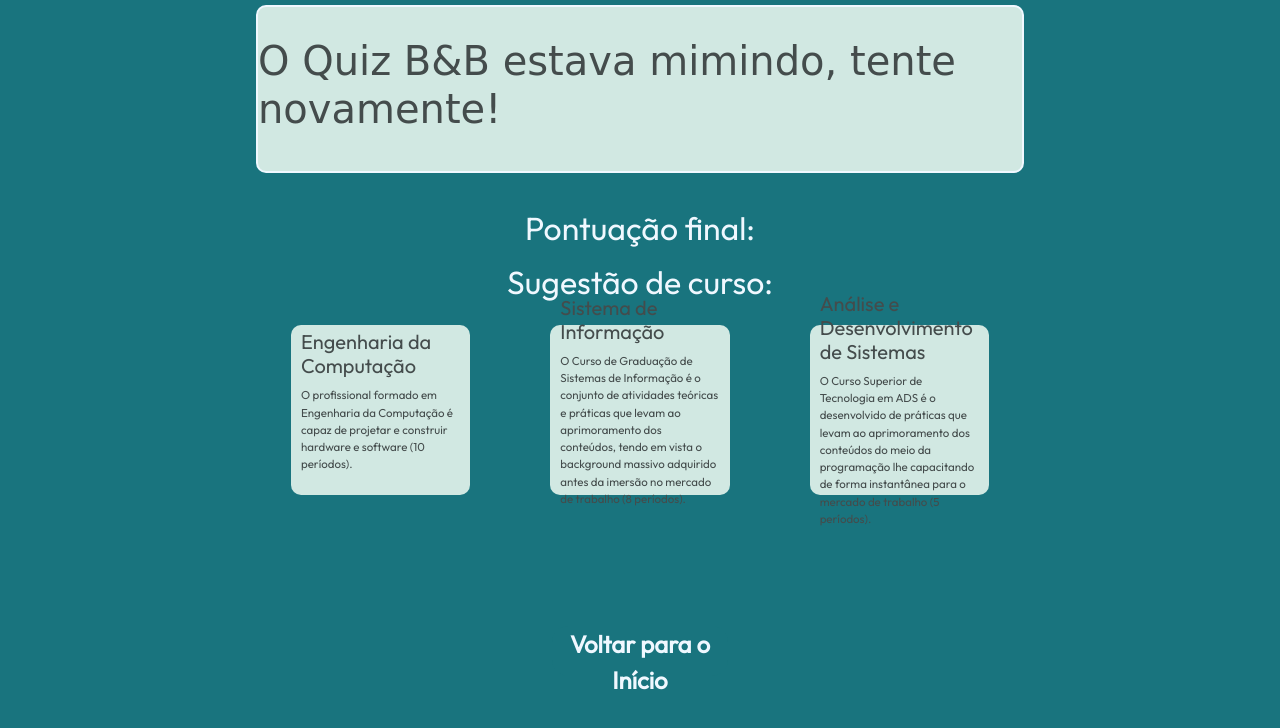
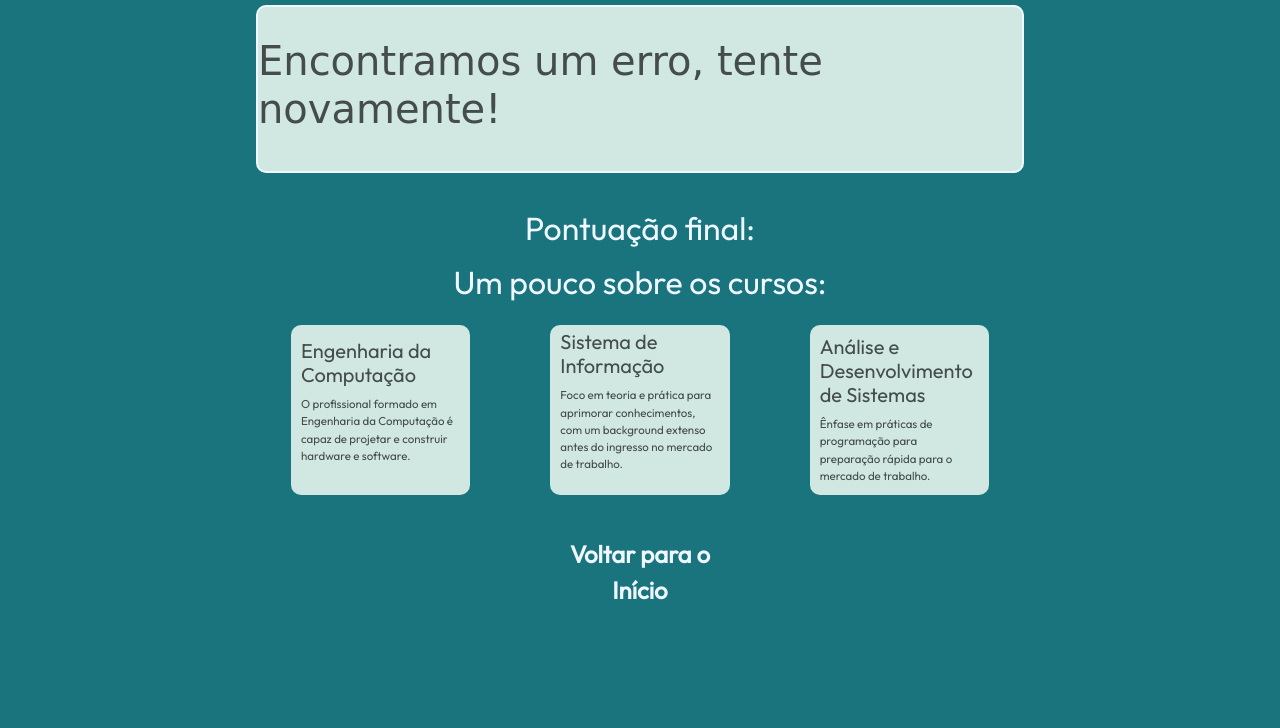
Before and after one commit to dev-MarkOS/Programados-x-BitsAndBytes, a plain HTML site: page end.html in a window 1280 px wide. Shown: the part 72-800 px from the top of the page. Drawn offline with nearby package versions, Linux system fonts and the light colour scheme.

Commit message:
Update minimous

```diff
--- a/end.html
+++ b/end.html
@@ -12,6 +12,7 @@
   <link rel="preconnect" href="https://fonts.gstatic.com" crossorigin>
   <link href="https://fonts.googleapis.com/css2?family=Outfit:wght@400&display=swap" rel="stylesheet">
   <link href="https://fonts.googleapis.com/css2?family=Titan+One&display=swap" rel="stylesheet">
+  <link rel="icon" type="image/x-icon" href="/images/favicon.ico">
 </head>
 
 <body>
@@ -45,27 +46,27 @@
         <div class="main-content">
           <h2 class="text-dec">Pontuação final:</h2>
           <h1 class="main-score">00</h1>
-          <h2 class="text-dec">Sugestão de curso:</h2>
+          <h2 class="text-dec">Um pouco sobre os cursos:</h2>
 
           <div class="main-courses">
             <div class="texts">
               <h5>Engenharia da Computação</h5>
               <p>
-                O profissional formado em Engenharia da Computação é capaz de projetar e construir hardware e software (10 períodos).
+                O profissional formado em Engenharia da Computação é capaz de projetar e construir hardware e software.
               </p>
             </div>
 
             <div class="texts">
               <h5>Sistema de Informação</h5>
               <p>
-                O Curso de Graduação de Sistemas de Informação é o conjunto de atividades teóricas e práticas que levam ao aprimoramento dos conteúdos, tendo em vista o background massivo adquirido antes da imersão no mercado de trabalho (8 períodos).
+                Foco em teoria e prática para aprimorar conhecimentos, com um background extenso antes do ingresso no mercado de trabalho.
               </p>
             </div>
 
             <div class="texts">
               <h5 class="ads">Análise e Desenvolvimento de Sistemas</h5>
               <p>
-                O Curso Superior de Tecnologia em ADS é o desenvolvido de práticas que levam ao aprimoramento dos conteúdos do meio da programação lhe capacitando de forma instantânea para o mercado de trabalho (5 períodos).
+                Ênfase em práticas de programação para preparação rápida para o mercado de trabalho.
               </p>
             </div>
           </div>
--- a/scripts/end.js
+++ b/scripts/end.js
@@ -16,7 +16,7 @@ const getMensagem = (score) => {
     if (score >= 10 && score <= 16) {
         return "Sua recomendação é: Análise de Dados"
     }
-    return "O Quiz B&B estava mimindo, tente novamente!"
+    return "Encontramos um erro, tente novamente!"
 }
 
 finalScore.innerText = mostRecentScore
--- a/styles/end.css
+++ b/styles/end.css
@@ -95,7 +95,6 @@ footer>div {
 
 .text-dec{
     color: aliceblue;
-
 }
 .ads{
     padding: 0;
@@ -149,6 +148,7 @@ button,
   border-radius: 1rem;
   color: aliceblue; /*Iniciar Cor*/
   transition: background-color 0.3s;
+  margin-top: -90px;
 }
 
 .btn-end:hover,
--- a/styles/style.css
+++ b/styles/style.css
@@ -102,7 +102,7 @@ fieldset[disabled] .btn-sample.active {
   }
 
   .btns{
-    margin-top: 5rem;
+    margin-top: 1rem;
   }
 
 
@@ -191,7 +191,7 @@ fieldset[disabled] .btn-sample.active {
   }
 
   .texts{
-    margin-top: 80px;
+    margin-top: 40px;
   }
   .paragraphs{
     font-size: large;
```
Also changed, not shown: home.html (+2 -1 lines), index.html (+2 -4 lines), jogo.html (+1 -0 lines), images/favicon.ico (added).
